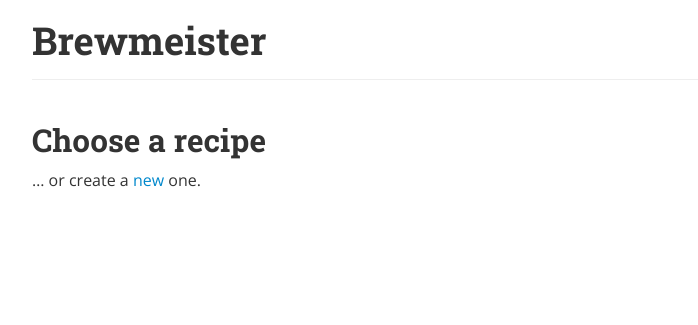
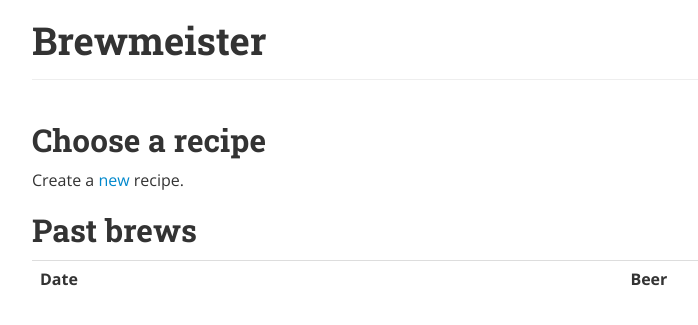
Before and after one commit to brewpeople/brewmeister, a Flask app: template brew/templates/index.html in a window 1280 px wide. Shown: the top 325 px of the page, without its empty margins (23-721 px from the left). Run offline with Flask 2, Linux system fonts and the light colour scheme; the template is opened without the code that fills it, so the values that code supplies are empty.

Commit message:
Show past brews on the home page

```diff
--- a/brew/templates/index.html
+++ b/brew/templates/index.html
@@ -1,12 +1,12 @@
 {% extends "layout.html" %}
 {% block body %}
-<div class="row">
-  <div class="span12">
   {% if machine.in_progress() %}
     <h2>We are brewing</h2>
       <p>Brew process in progress. <a href="/brews/1">Take</a> a closer
       look or <a href="/brews/stop">stop</a> immediately.</p>
   {% else %}
+  <div class="row">
+    <div class="span12">
       <h2>{% trans %}Choose a recipe{% endtrans %}</h2>
       <p>
         <ul>
@@ -16,8 +16,25 @@
         </ul>
       </p>
 
-    <p>… or create a <a href="{{ url_for('recipes') }}">new</a> one.</p>
-  {% endif %}
+      <p>{% trans %}Create a <a href="/recipes">new</a> recipe.{% endtrans %}</p>
     </div>
   </div>
+  <div class="row">
+    <div class="span12">
+      <h2>{% trans %}Past brews{% endtrans %}</h2>
+      <table class="table table-hover">
+        <tr>
+          <th>{% trans %}Date{% endtrans %}</th>
+          <th>{% trans %}Beer{% endtrans %}</th>
+        </tr>
+        {% for brew in brews %}
+        <tr>
+          <td>{{ brew.date | datetime }}</td>
+          <td><a href="/brews/{{ brew._id }}">{{ brew.recipe }}</a></td>
+        </tr>
+        {% endfor %}
+      </table>
+    </div>
+  </div>
+  {% endif %}
 {% endblock %}
```
Also changed, not shown: brew/views.py (+15 -2 lines), brew/translations/de/LC_MESSAGES/messages.po. Lines whose indentation alone changed are shown as unchanged.
